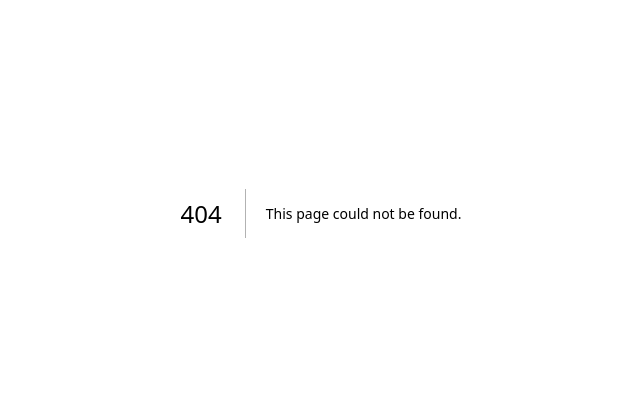
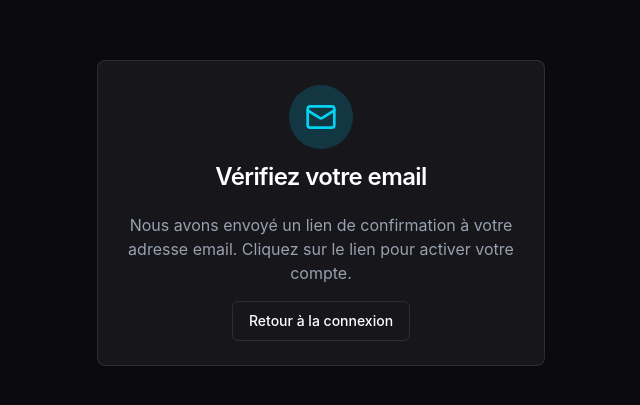
Before and after one commit to fabultra/geoscout, a Next.js app: page /register/success in a window 1280 px wide. Before the commit this address had no page. Shown: the part 187-592 px from the top of the page, without its empty margins (319-959 px from the left). Built offline with nearby package versions, Linux system fonts and the light colour scheme.

Commit message:
feat: add register success page

```diff
--- /dev/null
+++ b/src/app/register/success/page.tsx
@@ -0,0 +1,28 @@
+import Link from 'next/link';
+import { Card, CardContent, CardHeader, CardTitle } from '@/components/ui/card';
+import { Button } from '@/components/ui/button';
+import { Mail } from 'lucide-react';
+
+export default function RegisterSuccessPage() {
+  return (
+    <div className="min-h-screen bg-[#0a0a0f] flex items-center justify-center p-4">
+      <Card className="w-full max-w-md bg-white/5 border-white/10 text-center">
+        <CardHeader>
+          <div className="mx-auto w-16 h-16 bg-cyan-500/20 rounded-full flex items-center justify-center mb-4">
+            <Mail className="w-8 h-8 text-cyan-400" />
+          </div>
+          <CardTitle className="text-white">Vérifiez votre email</CardTitle>
+        </CardHeader>
+        <CardContent className="space-y-4">
+          <p className="text-gray-400">
+            Nous avons envoyé un lien de confirmation à votre adresse email.
+            Cliquez sur le lien pour activer votre compte.
+          </p>
+          <Button asChild variant="outline" className="border-white/10 text-white hover:bg-white/5">
+            <Link href="/login">Retour à la connexion</Link>
+          </Button>
+        </CardContent>
+      </Card>
+    </div>
+  );
+}
```
